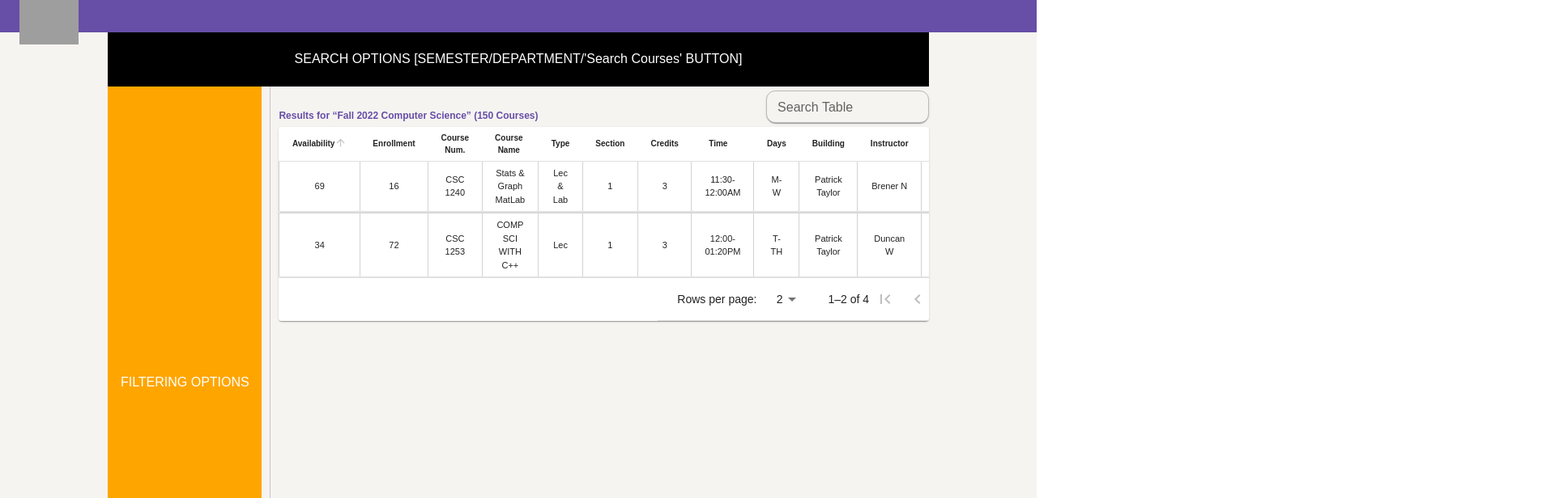
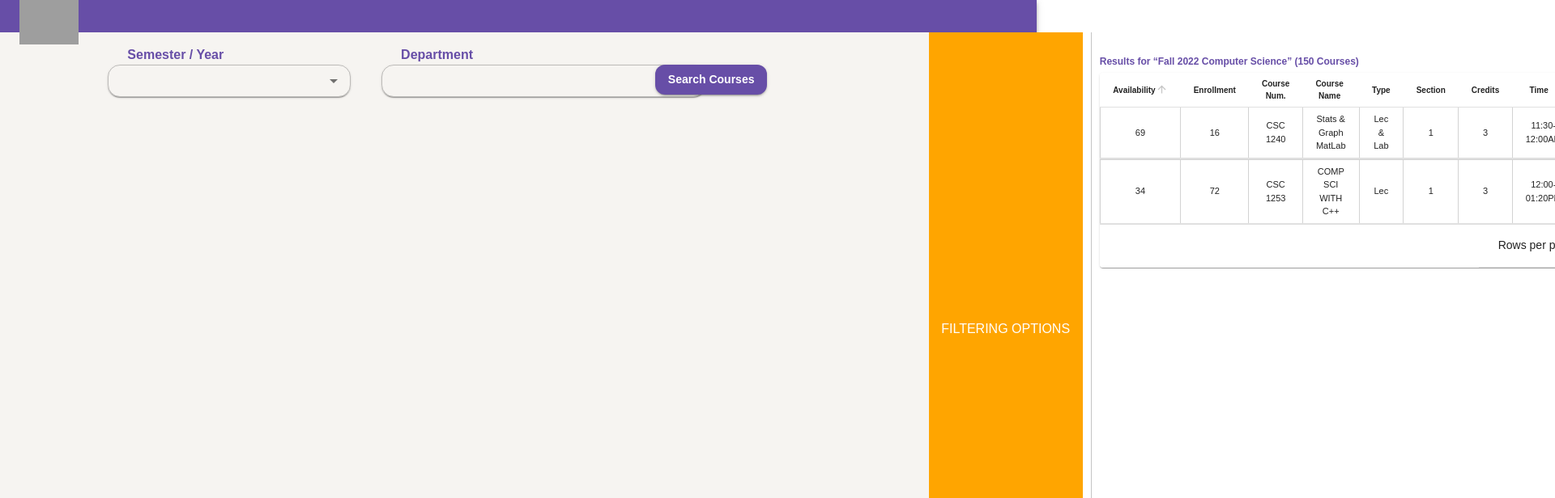
Before and after one commit to BaboyaChoch/ScheduleBookletRevamped, a React (Create React App) app in the folder booklet/: page / in a window 1280 px wide. Shown: the top 616 px of the page at 81% size, 1920 px wide, since content can reach past the window. Built offline with nearby package versions, Linux system fonts and the light colour scheme; grey boxes are pictures that could not be loaded.

Commit message:
[frontend] added search bar + search courses button

```diff
--- a/booklet/src/App.js
+++ b/booklet/src/App.js
@@ -8,6 +8,7 @@ import Box from "@mui/material/Box";
 import CoursesTable from "./components/CoursesTable";
 
 import NavBar from './components/NavBar';
+import SearchBar from './components/SearchBar'
 
 const useStyles = makeStyles({
   root: {
@@ -22,7 +23,7 @@ const useStyles = makeStyles({
     height: "100vh",
   },
   search: {
-    backgroundColor: "black",
+    backgroundColor: "",
   },
   main: {},
   filters: {
@@ -83,9 +84,7 @@ export default function App() {
           <Grid item xs={1.25} />
           <Grid item container direction="column" xs={9.5}>
             <Grid item container xs={1} className={classes.search}>
-              <Label>
-                SEARCH OPTIONS [SEMESTER/DEPARTMENT/'Search Courses' BUTTON]
-              </Label>
+              <SearchBar/>
             </Grid>
             <Grid item container xs={11} className={classes.main}>
               <Grid item container xs={2.25} className={classes.filters}>
--- /dev/null
+++ b/booklet/src/components/SearchBar.js
@@ -0,0 +1,60 @@
+import * as React from 'react';
+import {useEffect, useState} from "react";
+import { TextField, Autocomplete, Typography, Button, Grid } from '@mui/material';
+
+export default function Search() {
+  return (
+    <Grid container sx={{backgroundColor:""}}>
+      <Grid item xs={4} sx={{ml:3, mt:2, backgroundColor:""}}>
+        <Typography fontWeight = "bold" color="#674EA7">Semester / Year </Typography>
+      </Grid>
+      <Grid item  xs={5} sx={{mt:2, backgroundColor:""}}>
+        <Typography fontWeight = "bold" color="#674EA7">Department</Typography>
+      </Grid>
+
+      <Grid item  xs={4} sx={{backgroundColor:""}}>
+        <Autocomplete
+              componentsProps={{ paper: { sx: {width: 250, margin:"auto"} } }}
+              disablePortal
+              id="auto-highlight"
+              size="small"
+              options={Semester}
+              noOptionsText = "No Results"
+              sx={{width:300}}
+              renderInput={ (params) =>
+                <TextField {...params}
+                sx={{"& .MuiOutlinedInput-root": { borderRadius:"15px", boxShadow:1} }}/> }/>
+      </Grid>
+      <Grid item  xs={4} sx={{backgroundColor:""}}>
+        <Autocomplete
+            componentsProps={{ paper: { sx: {width: 350, margin:"auto"} } }}
+            disablePortal
+            id="auto-highlight"
+            size = "small"
+            options={Department}
+            noOptionsText = "No Results"
+            sx={{width:400}}
+            renderInput={(params) =>
+              <TextField {...params}
+              sx={{"& .MuiOutlinedInput-root": { borderRadius:"15px", boxShadow:1} }}/> }/>
+      </Grid>
+      <Grid item  xs={2}>
+        <Button variant="contained"
+          sx={{color:"white", borderRadius: 3, textTransform:"capitalize", fontWeight:"bold", backgroundColor:"#674EA7"}}
+          onClick{...() => { alert('clicked');}}>
+            Search Courses
+        </Button>
+      </Grid>
+    </Grid>
+  )
+}
+
+const Semester = [
+  { label: 'Fall 2022'},
+  { label: 'Spring 2023'},
+];
+
+const Department = [
+  { label: 'Computer Science'},
+  { label: 'Mathematics'},
+];
```
